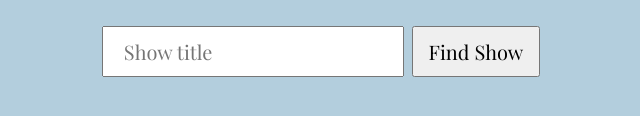
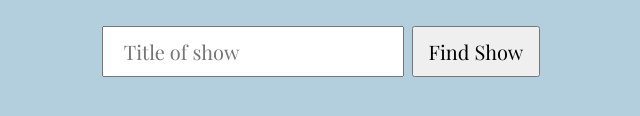
Before and after one commit to ivank710/Compare-Shows, a website built with webpack: page index.html in a window 1280 px wide. Shown: the part 218-334 px from the top of the page, 319-959 px from the left. Built offline with nearby package versions, Linux system fonts and the light colour scheme.

Commit message:
Change input placeholder

```diff
--- a/index.html
+++ b/index.html
@@ -47,7 +47,7 @@
   </div>
 
   <div class="input-box">
-    <input id="showTitle" type="text" placeholder="Show title" />
+    <input id="showTitle" type="text" placeholder="Title of show" />
     &nbsp;&nbsp;
     <button id="findShow" type="submit">Find Show</button>
   </div>
```
